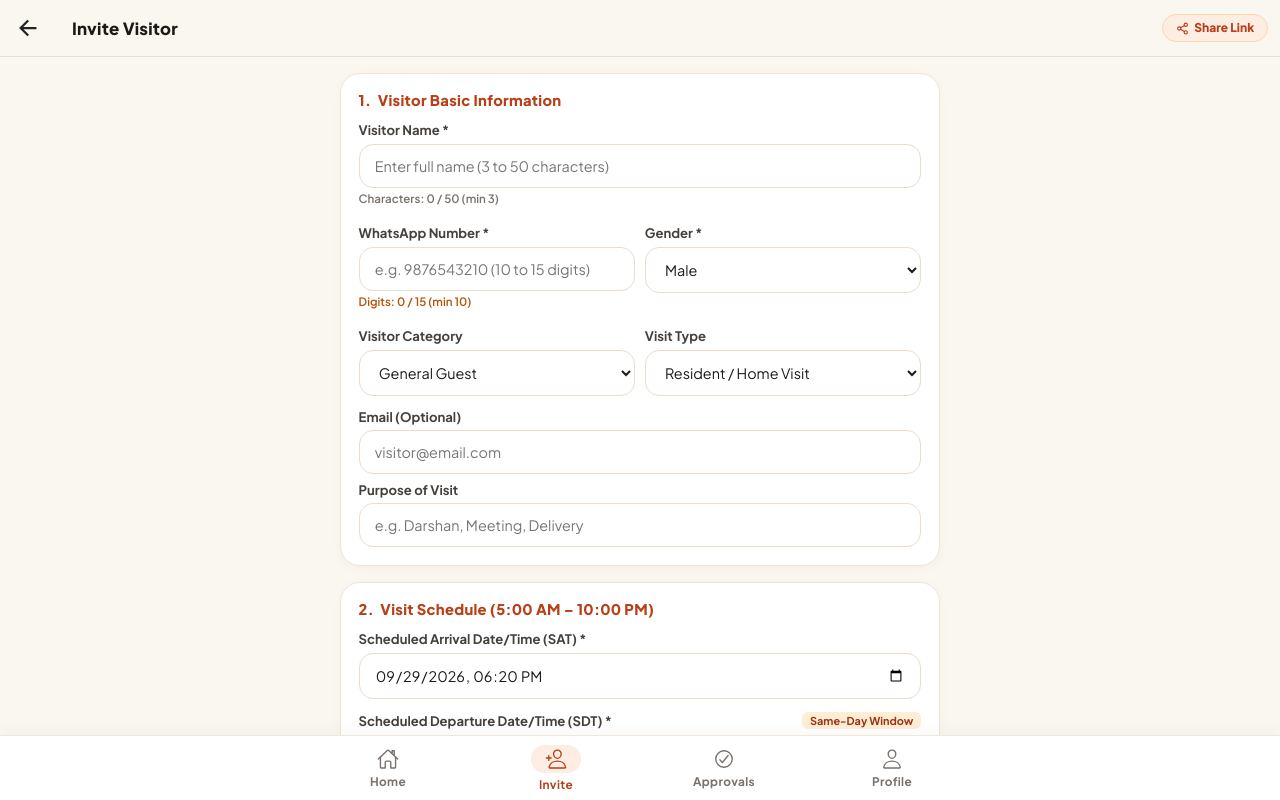
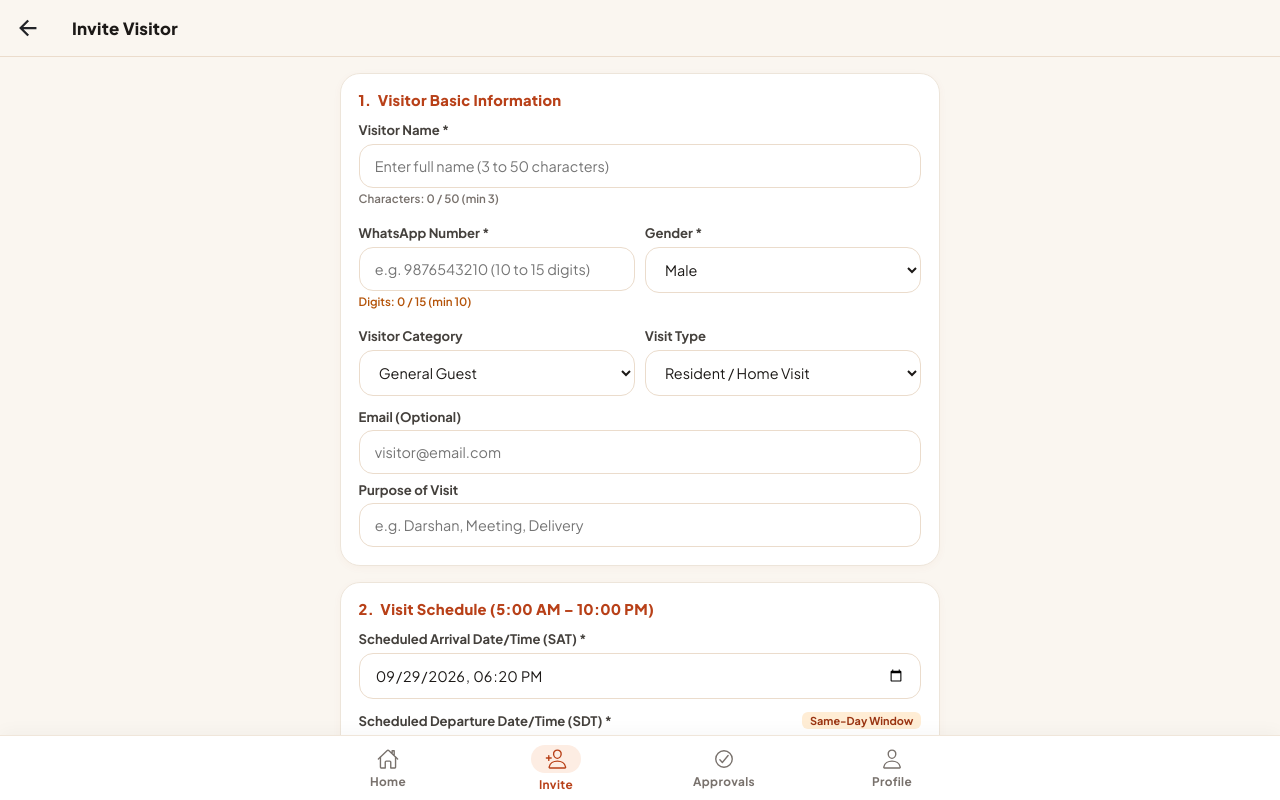
Before and after one commit to s0rimadusudhansaikondapaka/hostApp, a React (Vite) app: page /invite-visitor in a window 1280 px wide. Built offline with nearby package versions, Linux system fonts and the light colour scheme; no server answers; sample sign-in values are in the browser's storage.

Commit message:
Fix Issue #58: Remove duplicate Link Sharing button from Invite Visitor form header

```diff
--- a/src/pages/InviteVisitor.jsx
+++ b/src/pages/InviteVisitor.jsx
@@ -337,30 +337,7 @@ export default function InviteVisitor({ history }) {
             <IonBackButton defaultHref="/home" text="" color="dark" />
           </IonButtons>
           <IonTitle style={{ fontSize: '1.05rem', fontWeight: '800', color: '#1c1917' }}>Invite Visitor</IonTitle>
-          <IonButtons slot="end">
-            <button
-              type="button"
-              onClick={handleShareInvite}
-              disabled={generatingToken}
-              style={{
-                background: '#fdede3',
-                border: '1.5px solid #fed7aa',
-                color: '#b84018',
-                borderRadius: '9999px',
-                padding: '0.4rem 0.8rem',
-                fontSize: '0.75rem',
-                fontWeight: '800',
-                display: 'flex',
-                alignItems: 'center',
-                gap: '0.35rem',
-                cursor: generatingToken ? 'wait' : 'pointer',
-                marginRight: '0.5rem',
-                opacity: generatingToken ? 0.7 : 1
-              }}
-            >
-              <Share2 size={13} /> {generatingToken ? 'Generating...' : 'Share Link'}
-            </button>
-          </IonButtons>
+
         </IonToolbar>
       </IonHeader>
 
```
